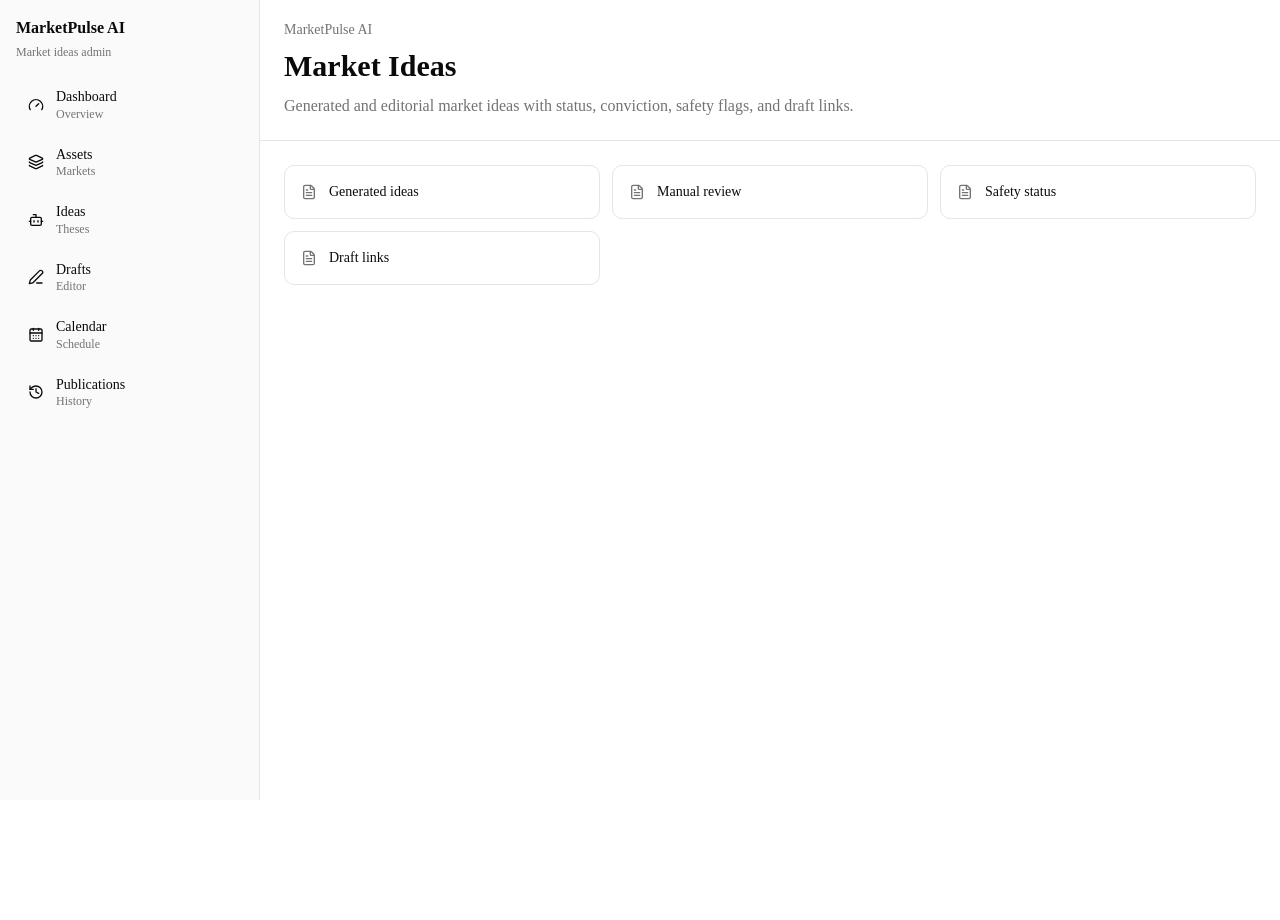
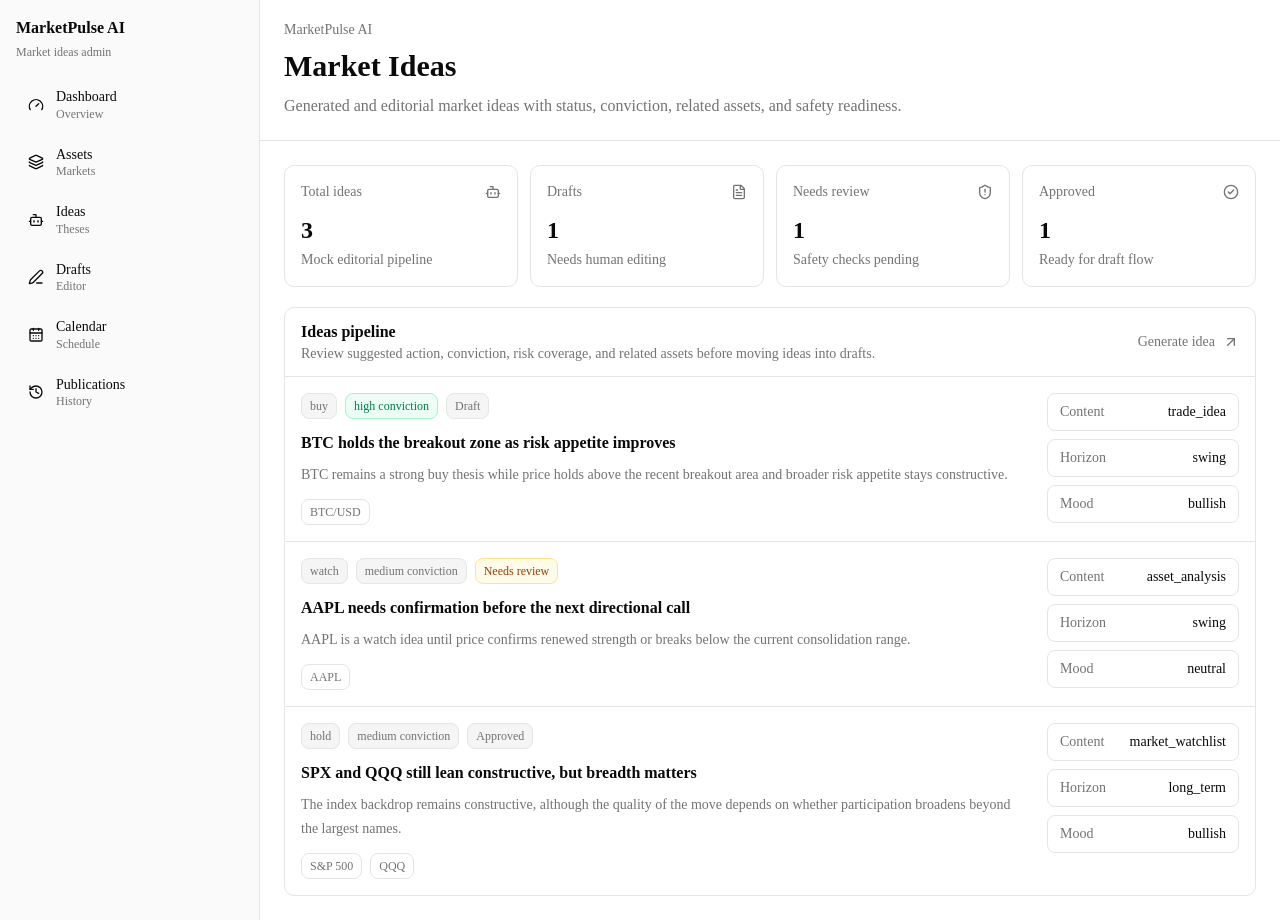
Before and after one commit to Artur-Kelemetov/marketpulse-ai, a Next.js app: page /ideas in a window 1280 px wide. Before the commit the page ends 800 px from the top, so only its background shows below. Built offline with nearby package versions, Linux system fonts and the light colour scheme.

Commit message:
feat: build ideas overview

```diff
--- a/src/app/(admin)/ideas/page.tsx
+++ b/src/app/(admin)/ideas/page.tsx
@@ -1,11 +1,202 @@
-import { RoutePlaceholder } from "@/app/_components/route-placeholder";
+import Link from "next/link";
+import {
+  ArrowUpRight,
+  Bot,
+  CheckCircle2,
+  FileText,
+  ShieldAlert,
+} from "lucide-react";
+
+import { PageHeader } from "@/components/layout/PageHeader";
+import type { IdeaStatus } from "@/lib/domain/market-idea";
+import { getMockAssets, getMockMarketIdeas } from "@/lib/mock-data";
+
+const statusLabels: Record<IdeaStatus, string> = {
+  draft: "Draft",
+  needs_review: "Needs review",
+  approved: "Approved",
+  scheduled: "Scheduled",
+  published: "Published",
+  rejected: "Rejected",
+};
 
 export default function IdeasPage() {
+  const ideas = getMockMarketIdeas();
+  const assets = getMockAssets();
+  const assetLookup = new Map(
+    assets.map((asset) => [asset.id, asset.displaySymbol]),
+  );
+  const draftCount = ideas.filter((idea) => idea.status === "draft").length;
+  const reviewCount = ideas.filter(
+    (idea) => idea.status === "needs_review",
+  ).length;
+  const approvedCount = ideas.filter(
+    (idea) => idea.status === "approved",
+  ).length;
+
   return (
-    <RoutePlaceholder
-      title="Market Ideas"
-      description="Generated and editorial market ideas with status, conviction, safety flags, and draft links."
-      items={["Generated ideas", "Manual review", "Safety status", "Draft links"]}
-    />
+    <main className="flex min-h-screen flex-1 flex-col bg-background text-foreground">
+      <PageHeader
+        title="Market Ideas"
+        description="Generated and editorial market ideas with status, conviction, related assets, and safety readiness."
+      />
+
+      <div className="flex flex-1 flex-col gap-5 px-6 py-6">
+        <section className="grid gap-3 md:grid-cols-2 xl:grid-cols-4">
+          <SummaryCard
+            label="Total ideas"
+            value={ideas.length.toString()}
+            helper="Mock editorial pipeline"
+            icon={<Bot className="size-4" />}
+          />
+          <SummaryCard
+            label="Drafts"
+            value={draftCount.toString()}
+            helper="Needs human editing"
+            icon={<FileText className="size-4" />}
+          />
+          <SummaryCard
+            label="Needs review"
+            value={reviewCount.toString()}
+            helper="Safety checks pending"
+            icon={<ShieldAlert className="size-4" />}
+          />
+          <SummaryCard
+            label="Approved"
+            value={approvedCount.toString()}
+            helper="Ready for draft flow"
+            icon={<CheckCircle2 className="size-4" />}
+          />
+        </section>
+
+        <section className="rounded-lg border border-border bg-card text-card-foreground">
+          <div className="flex flex-col gap-3 border-b border-border px-4 py-3 md:flex-row md:items-center md:justify-between">
+            <div>
+              <h2 className="font-semibold">Ideas pipeline</h2>
+              <p className="text-sm text-muted-foreground">
+                Review suggested action, conviction, risk coverage, and related assets before moving ideas into drafts.
+              </p>
+            </div>
+            <Link
+              href="/ideas/new"
+              className="inline-flex items-center gap-2 text-sm font-medium text-muted-foreground hover:text-foreground"
+            >
+              Generate idea
+              <ArrowUpRight className="size-4" />
+            </Link>
+          </div>
+
+          <div className="divide-y divide-border">
+            {ideas.map((idea) => {
+              const relatedAssets = idea.assetIds.map(
+                (assetId) => assetLookup.get(assetId) ?? assetId,
+              );
+
+              return (
+                <article key={idea.id} className="p-4 transition-colors hover:bg-muted/30">
+                  <div className="flex flex-col gap-4 lg:flex-row lg:items-start lg:justify-between">
+                    <div className="min-w-0 space-y-3">
+                      <div className="flex flex-wrap items-center gap-2">
+                        <Badge tone="neutral">{idea.suggestedAction}</Badge>
+                        <Badge tone={idea.conviction === "high" ? "good" : "neutral"}>
+                          {idea.conviction} conviction
+                        </Badge>
+                        <Badge tone={idea.status === "needs_review" ? "warning" : "neutral"}>
+                          {statusLabels[idea.status]}
+                        </Badge>
+                      </div>
+
+                      <div>
+                        <Link
+                          href={`/ideas/${idea.id}`}
+                          className="text-base font-semibold leading-6 hover:underline"
+                        >
+                          {idea.title}
+                        </Link>
+                        <p className="mt-2 max-w-4xl text-sm leading-6 text-muted-foreground">
+                          {idea.summary}
+                        </p>
+                      </div>
+
+                      <div className="flex flex-wrap gap-2 text-xs text-muted-foreground">
+                        {relatedAssets.map((asset) => (
+                          <span
+                            key={asset}
+                            className="rounded-md border border-border bg-background px-2 py-1"
+                          >
+                            {asset}
+                          </span>
+                        ))}
+                      </div>
+                    </div>
+
+                    <div className="grid min-w-48 gap-2 text-sm text-muted-foreground">
+                      <PipelineFact label="Content" value={idea.contentType} />
+                      <PipelineFact label="Horizon" value={idea.timeHorizon} />
+                      <PipelineFact label="Mood" value={idea.marketMood} />
+                    </div>
+                  </div>
+                </article>
+              );
+            })}
+          </div>
+        </section>
+      </div>
+    </main>
   );
 }
+
+type SummaryCardProps = {
+  label: string;
+  value: string;
+  helper: string;
+  icon: React.ReactNode;
+};
+
+function SummaryCard({ label, value, helper, icon }: SummaryCardProps) {
+  return (
+    <div className="rounded-lg border border-border bg-card p-4 text-card-foreground">
+      <div className="mb-3 flex items-center justify-between gap-3 text-muted-foreground">
+        <span className="text-sm font-medium">{label}</span>
+        {icon}
+      </div>
+      <p className="text-2xl font-semibold tracking-normal">{value}</p>
+      <p className="mt-1 text-sm text-muted-foreground">{helper}</p>
+    </div>
+  );
+}
+
+type BadgeProps = {
+  children: React.ReactNode;
+  tone: "good" | "neutral" | "warning";
+};
+
+function Badge({ children, tone }: BadgeProps) {
+  const toneClassName = {
+    good: "border-emerald-200 bg-emerald-50 text-emerald-700",
+    neutral: "border-border bg-muted text-muted-foreground",
+    warning: "border-amber-200 bg-amber-50 text-amber-800",
+  }[tone];
+
+  return (
+    <span
+      className={`inline-flex w-fit rounded-md border px-2 py-1 text-xs font-medium ${toneClassName}`}
+    >
+      {children}
+    </span>
+  );
+}
+
+type PipelineFactProps = {
+  label: string;
+  value: string;
+};
+
+function PipelineFact({ label, value }: PipelineFactProps) {
+  return (
+    <div className="flex items-center justify-between gap-4 rounded-md border border-border bg-background px-3 py-2">
+      <span>{label}</span>
+      <span className="font-medium text-foreground">{value}</span>
+    </div>
+  );
+}
--- a/src/lib/mock-data/market-ideas.ts
+++ b/src/lib/mock-data/market-ideas.ts
@@ -1,10 +1,15 @@
 import type { GeneratedMarketIdea } from "@/lib/domain/market-idea";
+
+export type MockMarketIdea = GeneratedMarketIdea & {
+  id: string;
+};
 
 export const informationalDisclaimer =
   "This content is for informational and educational purposes only and is not financial advice.";
 
-export const mockMarketIdeas: GeneratedMarketIdea[] = [
+export const mockMarketIdeas: MockMarketIdea[] = [
   {
+    id: "idea_btc_breakout",
     contentType: "trade_idea",
     assetIds: ["asset_btc"],
     suggestedAction: "buy",
@@ -44,6 +49,7 @@ export const mockMarketIdeas: GeneratedMarketIdea[] = [
     status: "draft",
   },
   {
+    id: "idea_aapl_confirmation",
     contentType: "asset_analysis",
     assetIds: ["asset_aapl"],
     suggestedAction: "watch",
@@ -83,6 +89,7 @@ export const mockMarketIdeas: GeneratedMarketIdea[] = [
     status: "needs_review",
   },
   {
+    id: "idea_spx_qqq_breadth",
     contentType: "market_watchlist",
     assetIds: ["asset_spx", "asset_qqq"],
     suggestedAction: "hold",
@@ -125,6 +132,10 @@ export function getMockMarketIdeas() {
   return mockMarketIdeas;
 }
 
+export function getMockMarketIdeaById(id: string) {
+  return mockMarketIdeas.find((idea) => idea.id === id) ?? null;
+}
+
 export function getMockMarketIdeaByAssetId(assetId: string) {
   return mockMarketIdeas.filter((idea) => idea.assetIds.includes(assetId));
 }
```
